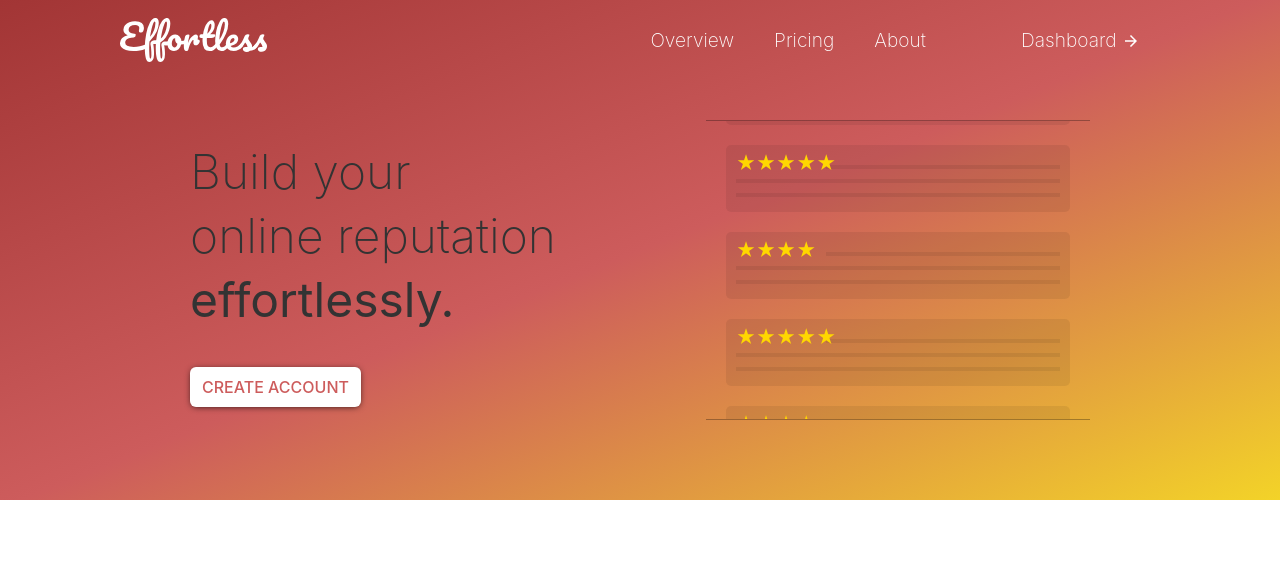
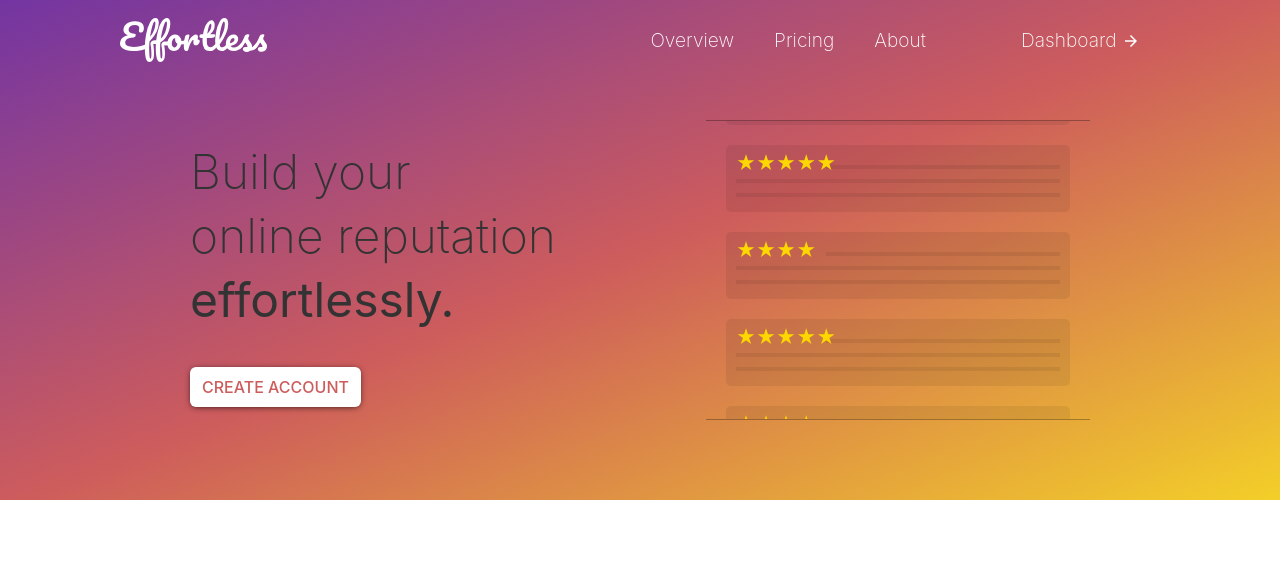
Before and after one commit to dotspencer/effortless-design, a plain HTML site: page index.html in a window 1280 px wide. Drawn offline with Linux system fonts and the light colour scheme.

Commit message:
Changed colors to purple-red-orange

```diff
--- a/scss/style.scss
+++ b/scss/style.scss
@@ -61,7 +61,8 @@ header {
 div.hero {
   height: 500px;
   // Lighter yellowish: #ffe66e
-  background: linear-gradient(158deg, #a23535, indianred, #f3d328);
+  // background: linear-gradient(158deg, #a23535, indianred, #f3d328);
+  background: linear-gradient(158deg, #7335a2, indianred, #f3cf28);
   padding-top: 90px;
 
   .message {
```
Also changed, not shown: css/style.css, 1 other file.
